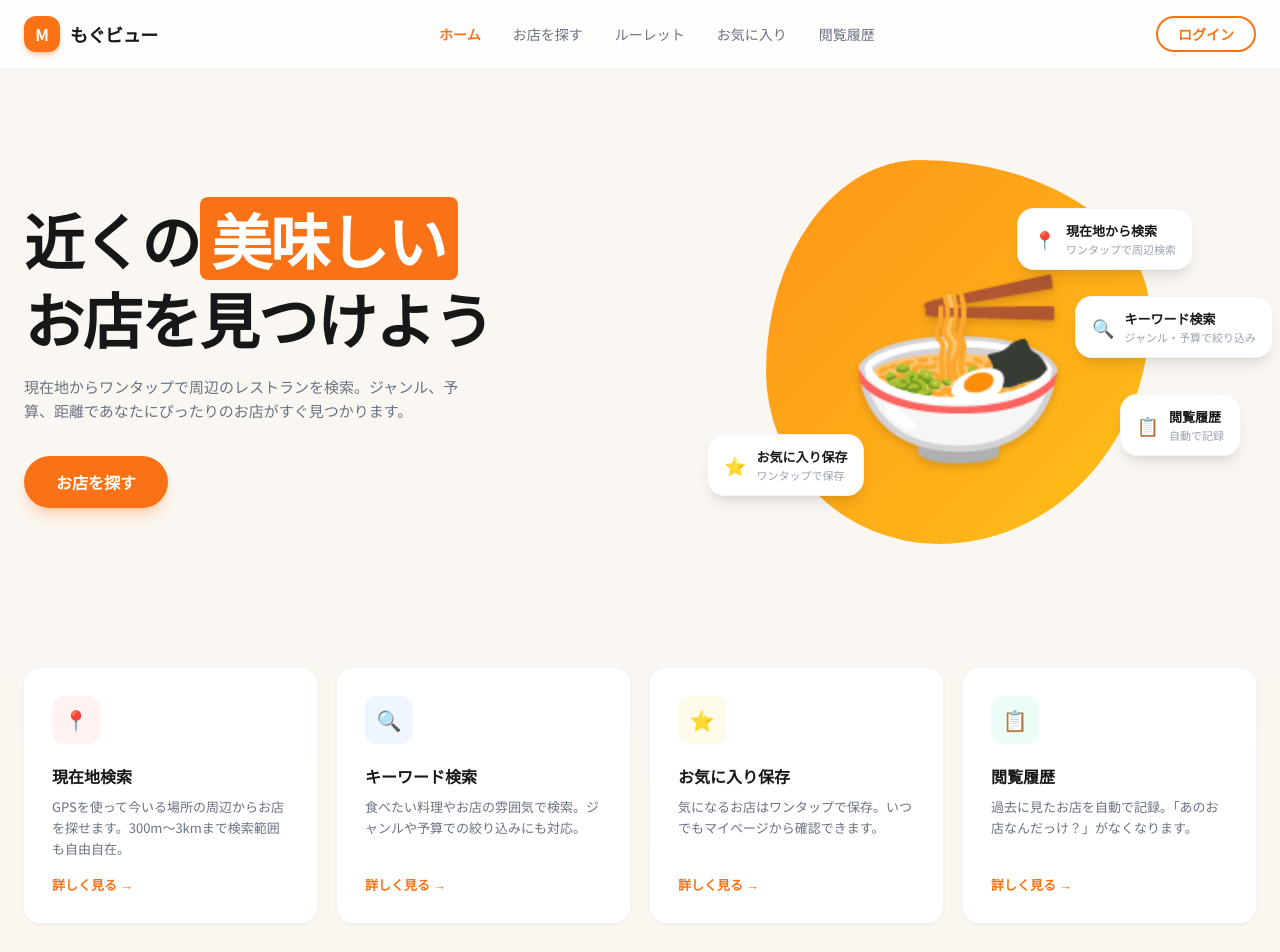
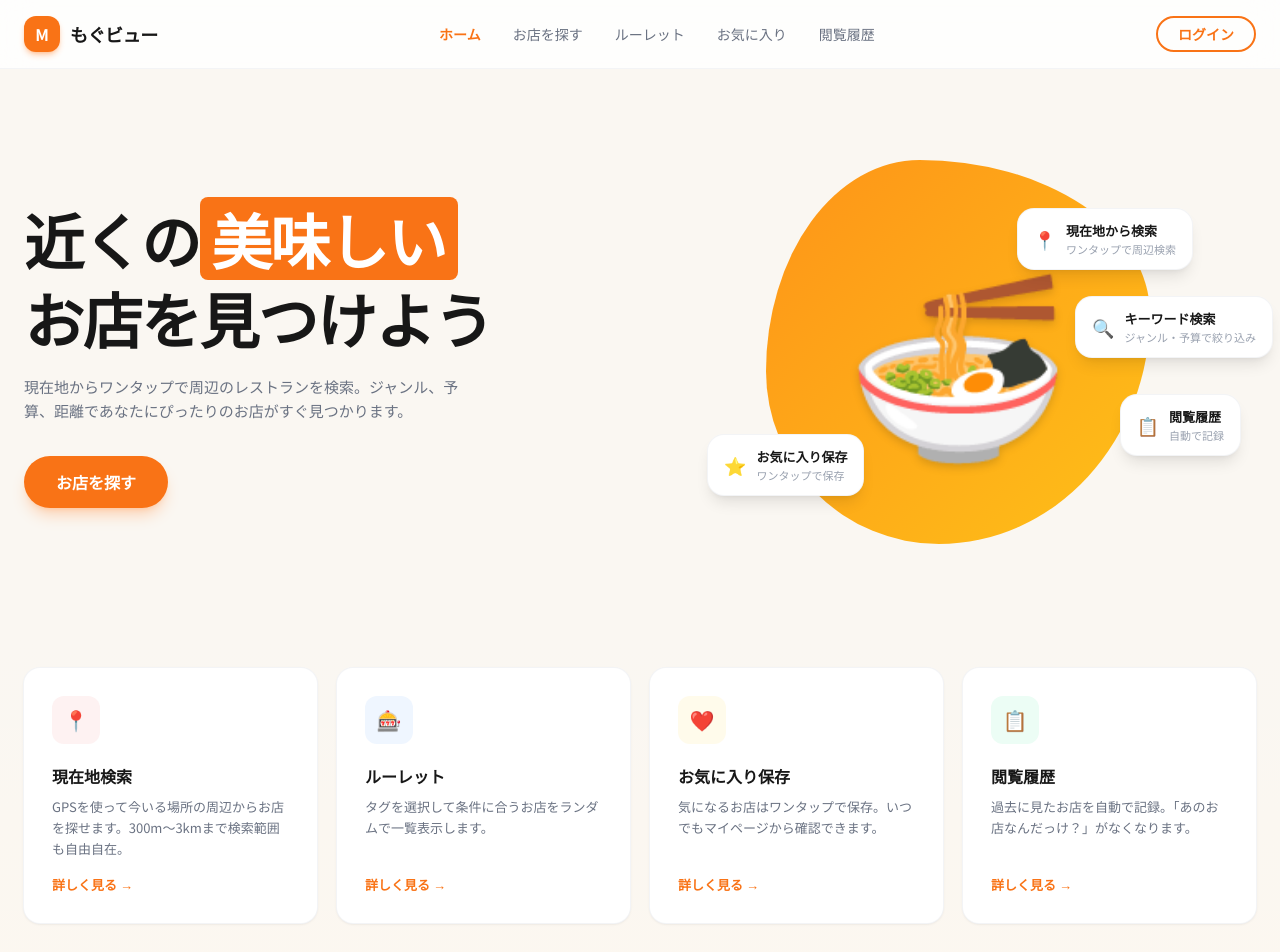
Before and after one commit to akito-arakawa/mogu-view, a Next.js app in the folder frontend/: page /home in a window 1280 px wide. Shown: the top 952 px of the page. Built offline with nearby package versions, Linux system fonts and the light colour scheme.

Commit message:
表示するカードを変更

```diff
--- a/frontend/src/constants/app.ts
+++ b/frontend/src/constants/app.ts
@@ -86,15 +86,15 @@ export const FEATURES = [
       href: "/search",
     },
     {
-      emoji: "🔍",
+      emoji: "🎰",
       bg: "bg-blue-50",
-      title: "キーワード検索",
+      title: "ルーレット",
       description:
-        "食べたい料理やお店の雰囲気で検索。ジャンルや予算での絞り込みにも対応。",
-      href: "/search",
+        "タグを選択して条件に合うお店をランダムで一覧表示します。",
+      href: "/roulette",
     },
     {
-      emoji: "⭐",
+      emoji: "❤️",
       bg: "bg-amber-50",
       title: "お気に入り保存",
       description:
```
